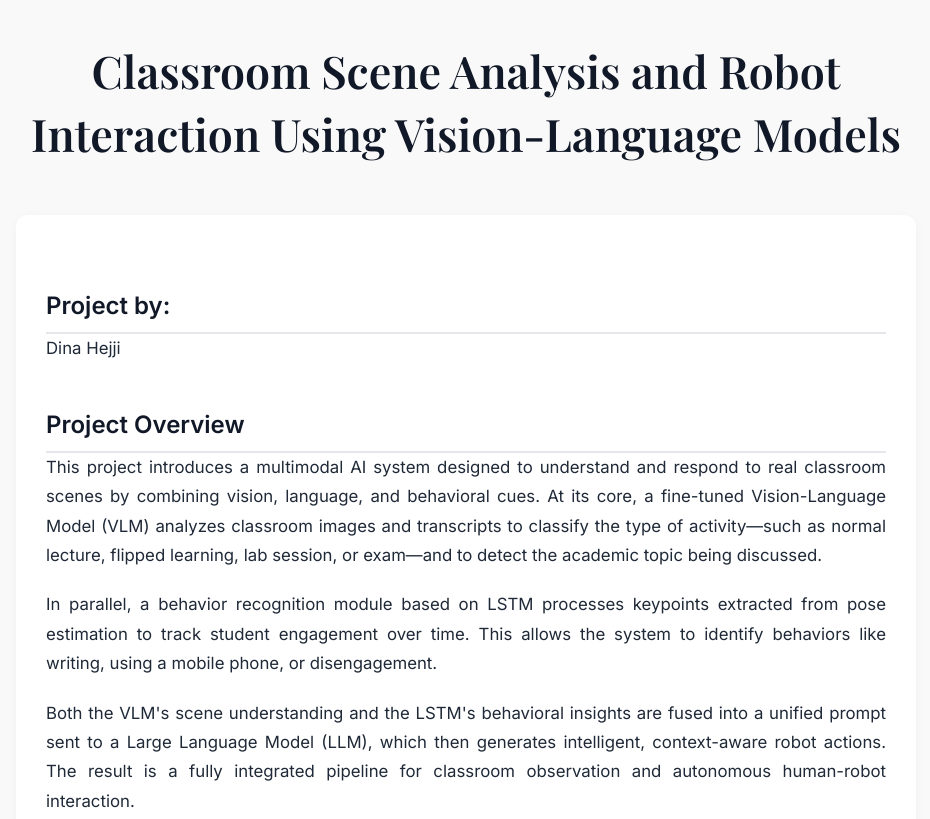
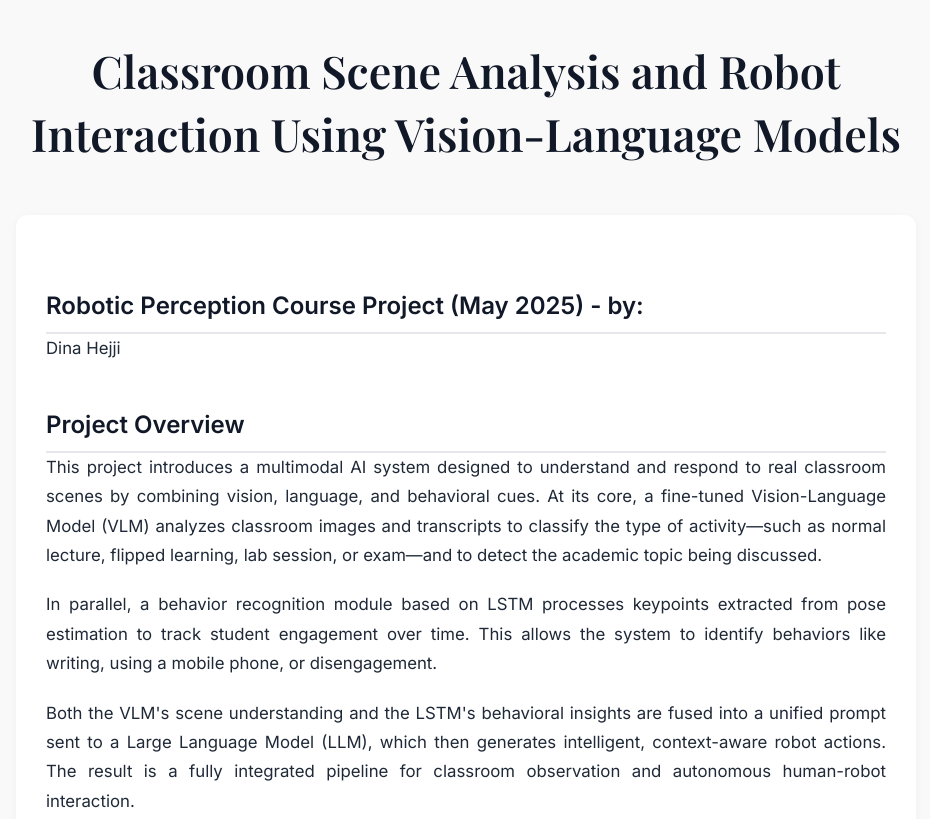
Before and after one commit to dinahejji/VLM-Classroom-Classification, a plain HTML site: page index.html in a window 1280 px wide. Shown: the top 819 px of the page, without its empty margins (174-1104 px from the left). Drawn offline with nearby package versions, Linux system fonts and the light colour scheme.

Commit message:
Update index.html

```diff
--- a/index.html
+++ b/index.html
@@ -99,7 +99,7 @@
   </header>
 
   <section>
-    <h2>Project by:</h2>
+    <h2>Robotic Perception Course Project (May 2025) - by:</h2>
 <p>
 Dina Hejji</p>
 <h2>Project Overview</h2>
```
